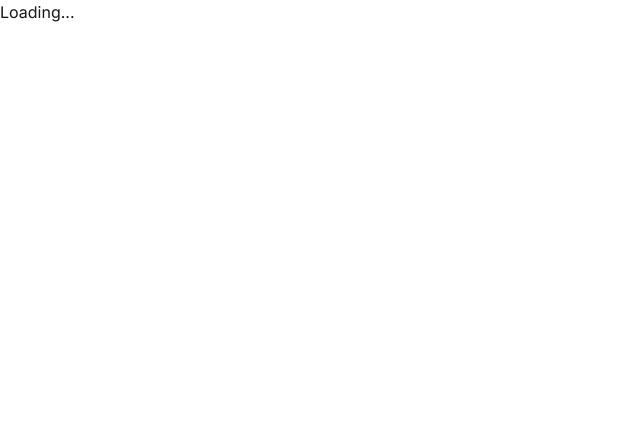
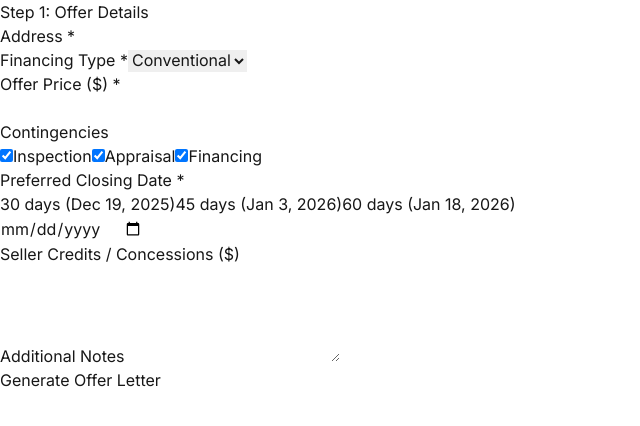
Before and after one commit to hudeintres/ai-real-estate-agent, a Next.js app in the folder apps/web/: page /offer/create in a window 1280 px wide. Before the commit this address had no page. Shown: the top 426 px of the page, without its empty margins (0-640 px from the left). Built offline with nearby package versions, Linux system fonts and the light colour scheme.

Commit message:
skip property extraction, form will ask for all required

```diff
--- a/apps/web/src/app/offer/create/page.tsx
+++ b/apps/web/src/app/offer/create/page.tsx
@@ -20,11 +20,12 @@ export default function CreateOfferPage() {
   const searchParams = useSearchParams()
   const propertyId = searchParams.get('propertyId')
 
-  const [property, setProperty] = useState<PropertyData | null>(null)
-  const [loading, setLoading] = useState(true)
+  // const [property, setProperty] = useState<PropertyData | null>(null)
+  // const [loading, setLoading] = useState(true)
   const [submitting, setSubmitting] = useState(false)
 
   // Form state
+  const [address, setAddress] = useState('')
   const [financingType, setFinancingType] = useState('conventional')
   const [offerPrice, setOfferPrice] = useState('')
   const [contingencies, setContingencies] = useState({
@@ -42,26 +43,26 @@ export default function CreateOfferPage() {
   })
   const [additionalNotes, setAdditionalNotes] = useState('')
 
-  useEffect(() => {
-    if (!propertyId) {
-      router.push('/property')
-      return
-    }
+  // useEffect(() => {
+  //   if (!propertyId) {
+  //     router.push('/property')
+  //     return
+  //   }
 
-    fetch(`/api/property/${propertyId}`)
-      .then((res) => res.json())
-      .then((data) => {
-        setProperty(data)
-        // Set default offer price to AI fair value if available, otherwise use listing price
-        if (data.aiFairValue) {
-          setOfferPrice(data.aiFairValue.toString())
-        } else if (data.price) {
-          setOfferPrice(data.price.toString())
-        }
-      })
-      .catch(() => router.push('/property'))
-      .finally(() => setLoading(false))
-  }, [propertyId, router])
+  //   fetch(`/api/property/${propertyId}`)
+  //     .then((res) => res.json())
+  //     .then((data) => {
+  //       setProperty(data)
+  //       // Set default offer price to AI fair value if available, otherwise use listing price
+  //       if (data.aiFairValue) {
+  //         setOfferPrice(data.aiFairValue.toString())
+  //       } else if (data.price) {
+  //         setOfferPrice(data.price.toString())
+  //       }
+  //     })
+  //     .catch(() => router.push('/property'))
+  //     .finally(() => setLoading(false))
+  // }, [propertyId, router])
 
   // Helper function to get date string in YYYY-MM-DD format
   const getDateString = (daysFromToday: number): string => {
@@ -126,24 +127,24 @@ export default function CreateOfferPage() {
     }
   }
 
-  if (loading) {
-    return (
-      <main className="min-h-screen p-8">
-        <div className="max-w-2xl mx-auto">Loading...</div>
-      </main>
-    )
-  }
+  // if (loading) {
+  //   return (
+  //     <main className="min-h-screen p-8">
+  //       <div className="max-w-2xl mx-auto">Loading...</div>
+  //     </main>
+  //   )
+  // }
 
-  if (!property) {
-    return null
-  }
+  // if (!property) {
+  //   return null
+  // }
 
   return (
     <main className="min-h-screen p-8">
       <div className="max-w-2xl mx-auto">
-        <h1 className="text-3xl font-bold mb-6">Step 2: Offer Details</h1>
+        <h1 className="text-3xl font-bold mb-6">Step 1: Offer Details</h1>
 
-        <div className="bg-gray-50 p-4 rounded-lg mb-6">
+        {/* <div className="bg-gray-50 p-4 rounded-lg mb-6">
           <h2 className="font-semibold mb-2 text-black">Property Information</h2>
           <p className="text-sm text-gray-600">{property.address}, {property.city}, {property.state} {property.zipCode}</p>
           {property.price && <p className="text-sm text-gray-600">List Price: ${property.price.toLocaleString()}</p>}
@@ -153,9 +154,22 @@ export default function CreateOfferPage() {
             </p>
           )}
           {property.mlsNumber && <p className="text-sm text-gray-600">MLS #: {property.mlsNumber}</p>}
-        </div>
+        </div> */}
 
         <form onSubmit={handleSubmit} className="space-y-6">
+          <div>
+            <label htmlFor="address" className="block text-sm font-medium mb-2">
+              Address <span className="text-red-500">*</span>
+            </label>
+            <input
+              id="address"
+              type="text"
+              value={address}
+              onChange={(e) => setAddress(e.target.value)}
+              required
+              className="w-full px-4 py-2 border border-gray-300 rounded-lg focus:ring-2 focus:ring-blue-500 text-black"
+            />
+          </div>
           <div>
             <label htmlFor="financingType" className="block text-sm font-medium mb-2">
               Financing Type <span className="text-red-500">*</span>
@@ -180,7 +194,7 @@ export default function CreateOfferPage() {
               Offer Price ($) <span className="text-red-500">*</span>
             </label>
             <div className="mb-2 space-y-1">
-              {property.price && (
+              {/* {property.price && (
                 <p className="text-sm text-gray-600">
                   Listing Price: <span className="font-medium">${property.price.toLocaleString()}</span>
                 </p>
@@ -190,7 +204,7 @@ export default function CreateOfferPage() {
                   AI Fair Value: <span className="font-medium">${property.aiFairValue.toLocaleString()}</span>
                   <span className="ml-2 text-xs text-gray-500">(Recommended starting point)</span>
                 </p>
-              )}
+              )} */}
             </div>
             <input
               id="offerPrice"
@@ -200,9 +214,9 @@ export default function CreateOfferPage() {
               onChange={(e) => setOfferPrice(e.target.value)}
               required
               className="w-full px-4 py-2 border border-gray-300 rounded-lg focus:ring-2 focus:ring-blue-500 text-black"
-              placeholder={property.aiFairValue ? property.aiFairValue.toString() : property.price?.toString() || ''}
+              // placeholder={property.aiFairValue ? property.aiFairValue.toString() : property.price?.toString() || ''}
             />
-            {property.price && property.aiFairValue && offerPrice && (
+            {/* {property.price && property.aiFairValue && offerPrice && (
               <p className="mt-1 text-xs text-gray-500">
                 Difference from listing: {((parseFloat(offerPrice) - property.price) / property.price * 100).toFixed(1)}%
                 {property.aiFairValue < property.price && (
@@ -211,7 +225,7 @@ export default function CreateOfferPage() {
                   </span>
                 )}
               </p>
-            )}
+            )} */}
           </div>
 
           <div>
```
Also changed, not shown: apps/web/src/app/page.tsx (+4 -4 lines).
